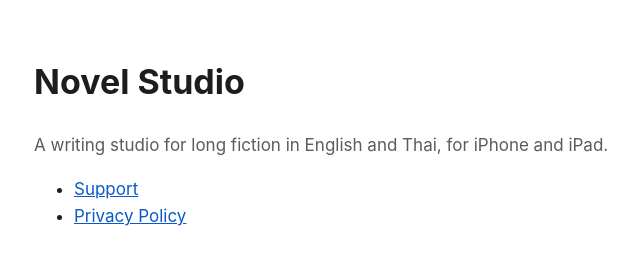
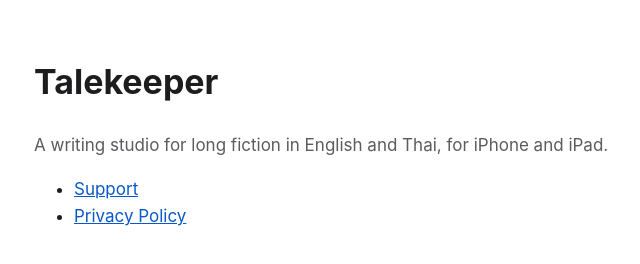
Before and after one commit to Talekeeper-app/talekeeper-app.github.io, a plain HTML site: page index.html in a window 1280 px wide. Shown: the whole page, without its empty margins (246-886 px from the left). Drawn offline with Linux system fonts and the light colour scheme.

Commit message:
Rename to Talekeeper

```diff
--- a/index.html
+++ b/index.html
@@ -3,7 +3,7 @@
 <head>
 <meta charset="utf-8">
 <meta name="viewport" content="width=device-width, initial-scale=1">
-<title>Novel Studio</title>
+<title>Talekeeper</title>
 <style>
   :root { color-scheme: light dark; --text: #1d1d1f; --muted: #5b5b60; --bg: #ffffff; --link: #0a58ca; }
   @media (prefers-color-scheme: dark) { :root { --text: #f2f2f7; --muted: #b0b0b8; --bg: #111114; --link: #7ab0ff; } }
@@ -15,7 +15,7 @@
 </head>
 <body>
 <main>
-<h1>Novel Studio</h1>
+<h1>Talekeeper</h1>
 <p>A writing studio for long fiction in English and Thai, for iPhone and iPad.</p>
 <ul>
   <li><a href="support/">Support</a></li>
```
